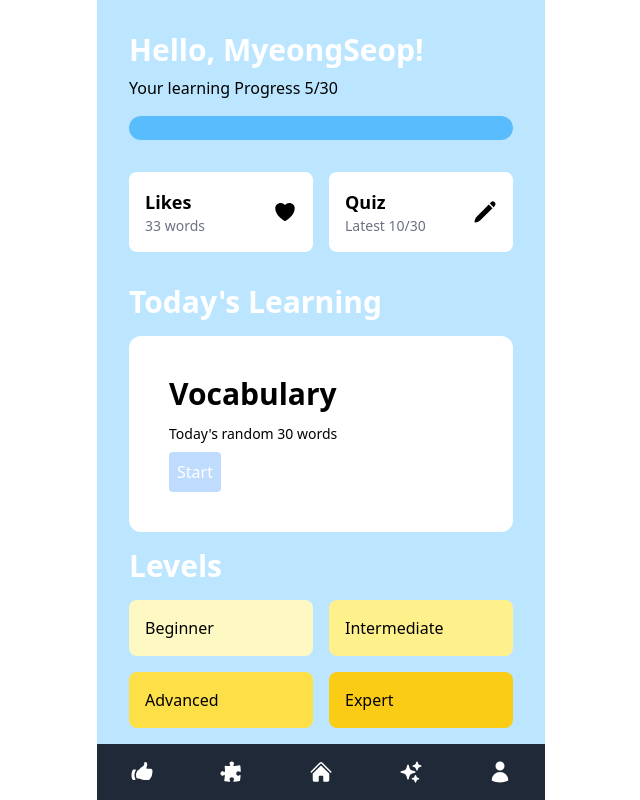
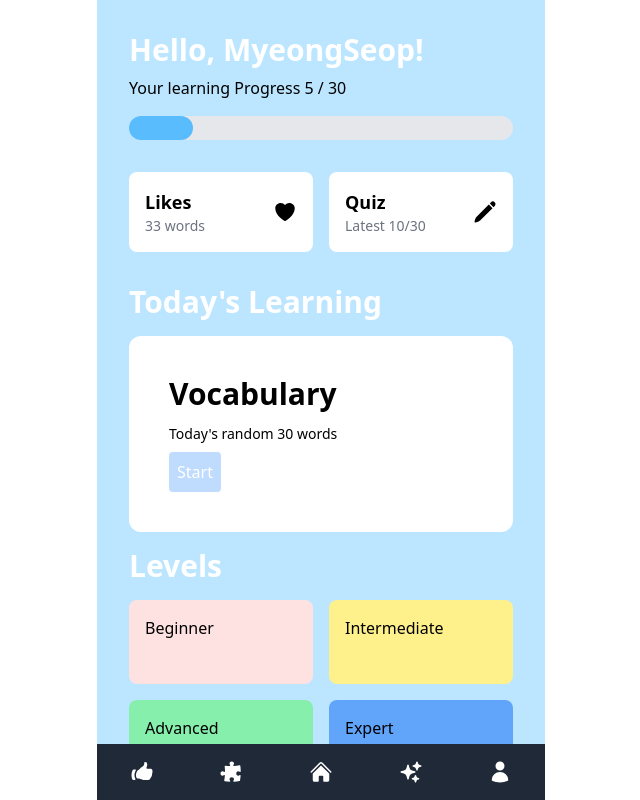
Before and after one commit to ayyb/eng_voca, a Next.js app: page /home in a window 1280 px wide. Shown: the whole page, without its empty margins (319-959 px from the left). Built offline with nearby package versions, Linux system fonts and the light colour scheme.

Commit message:
chore: Update layout and add lazy loading for images

```diff
--- a/app/home/page.tsx
+++ b/app/home/page.tsx
@@ -5,6 +5,7 @@ import Button from "@/components/Button";
 import LikeBox from "@/components/LikeBox";
 import QuizBox from "@/components/QuizBox";
 import { HeartIcon, PencilIcon } from "@heroicons/react/24/solid";
+import Link from "next/link";
 
 export default function Page() {
   const handleStartClick = () => {
@@ -18,24 +19,29 @@ export default function Page() {
   function handleQuizBoxClick() {
     //
   }
+  const score = 5
+  const total = 30
+  const progress = score / total * 100;
   return (
     <>
       <div className="p-4 h-full">
-        <p className="text-3xl font-bold text-white w-full">Hello, MyeongSeop!</p>
-        <h2 className="text mt-2">Your learning Progress 5/30</h2>
+        <p className="text-3xl font-bold text-white w-full">
+          Hello, MyeongSeop!
+        </p>
+        <h2 className="text mt-2">Your learning Progress {`${score} / ${total}`}</h2>
         {/* 프로그래스바 */}
         <div className="w-full bg-gray-200 rounded-full h-6 my-4">
           <div
             className="bg-progress h-6 rounded-full"
-            // style={{ width: `${progress}%` }}
+            style={{ width: `${progress}%` }}
           ></div>
         </div>
 
         <div className="flex space-x-4 w-full">
           <div
             className="like_box bg-white p-4 my-4 cursor-pointer rounded-lg flex-1"
-            onClick={handleLikeBoxClick}
           >
+            <Link href="/likes">
               <div className="flex justify-between items-center">
                 <div>
                   <p className="text-lg font-bold">Likes</p>
@@ -45,11 +51,12 @@ export default function Page() {
                   <HeartIcon className="size-6 text-black-500" />
                 </p>
               </div>
+            </Link>
           </div>
           <div
             className="quiz_box bg-white p-4 my-4 cursor-pointer rounded-lg text-black flex-1 "
-            onClick={handleQuizBoxClick}
           >
+            <Link href="/quiz">
               <div className="flex justify-between items-center">
                 <div>
                   <p className="text-lg font-bold">Quiz</p>
@@ -59,6 +66,7 @@ export default function Page() {
                   <PencilIcon className="size-6 text-black-500" />
                 </p>
               </div>
+            </Link>
           </div>
         </div>
 
@@ -66,27 +74,29 @@ export default function Page() {
         <div className="bg-white p-10 my-4 rounded-xl">
           <p className="text-3xl font-bold">Vocabulary</p>
           <p className="text-sm mt-3">Today's random 30 words</p>
+          <Link href="/home/vocabulary">
             <button
               className="bg-blue-200 text-white p-2 mt-2 rounded"
               id="start"
-            onClick={handleStartClick}
             >
               Start
             </button>
+          </Link>
         </div>
 
         <h2 className="mt-4 text-3xl font-bold text-white mb-4">Levels</h2>
-        <div className="flex flex-wrap w-full space-y-4">
-          <div className="flex w-full space-x-4">
-            <div className="bg-yellow-100 p-4 flex-1 rounded-lg">Beginner</div>
-            <div className="bg-yellow-200 p-4 flex-1 rounded-lg">Intermediate</div>
+        <div className="flex flex-wrap w-full space-y-4 h-1/4">
+          <div className="flex w-full space-x-4 ">
+            <div className="bg-red-100 p-4 flex-1 rounded-lg">Beginner</div>
+            <div className="bg-yellow-200 p-4 flex-1 rounded-lg">
+              Intermediate
+            </div>
           </div>
           <div className="flex w-full space-x-4">
-            <div className="bg-yellow-300 p-4 flex-1 rounded-lg">Advanced</div>
-            <div className="bg-yellow-400 p-4 flex-1 rounded-lg">Expert</div>
+            <div className="bg-green-300 p-4 flex-1 rounded-lg">Advanced</div>
+            <div className="bg-blue-400 p-4 flex-1 rounded-lg">Expert</div>
           </div>
         </div>
-
       </div>
     </>
   );
```
Lines whose indentation alone changed are shown as unchanged.
